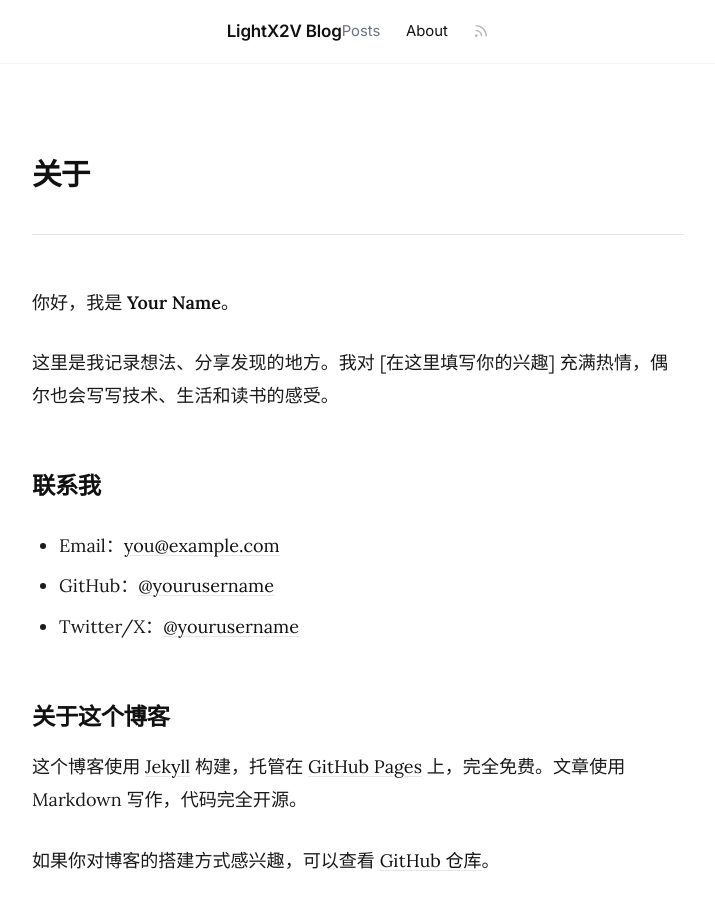
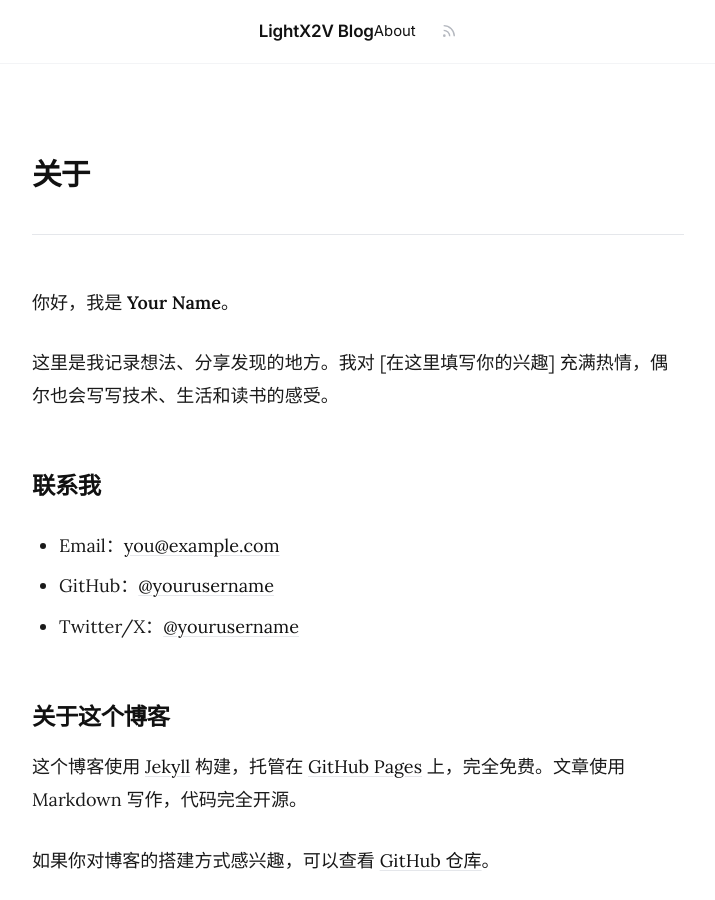
Before and after one commit to ModelTC/LightX2V-BLOG, a Jekyll site: the page built from about.md, in a window 1280 px wide and 900 px high. Shown: the whole window, without its empty margins (282-997 px from the left). Built offline with Jekyll 4.4.1, drawn with Linux system fonts in a browser that asks for light colours.

Commit message:
Remove Posts nav link
Made-with: Cursor

```diff
--- a/_includes/header.html
+++ b/_includes/header.html
@@ -3,7 +3,6 @@
     <div class="site-header__inner">
       <a class="site-title" href="{{ '/' | relative_url }}">{{ site.title }}</a>
       <nav class="site-nav">
-        <a href="{{ '/' | relative_url }}" {% if page.url == '/' %}class="active"{% endif %}>Posts</a>
         <a href="{{ '/about' | relative_url }}" {% if page.url contains '/about' %}class="active"{% endif %}>About</a>
         <a href="{{ '/feed.xml' | relative_url }}" class="rss-link" title="RSS 订阅">
           <svg width="16" height="16" viewBox="0 0 24 24" fill="none" stroke="currentColor" stroke-width="2">
```
